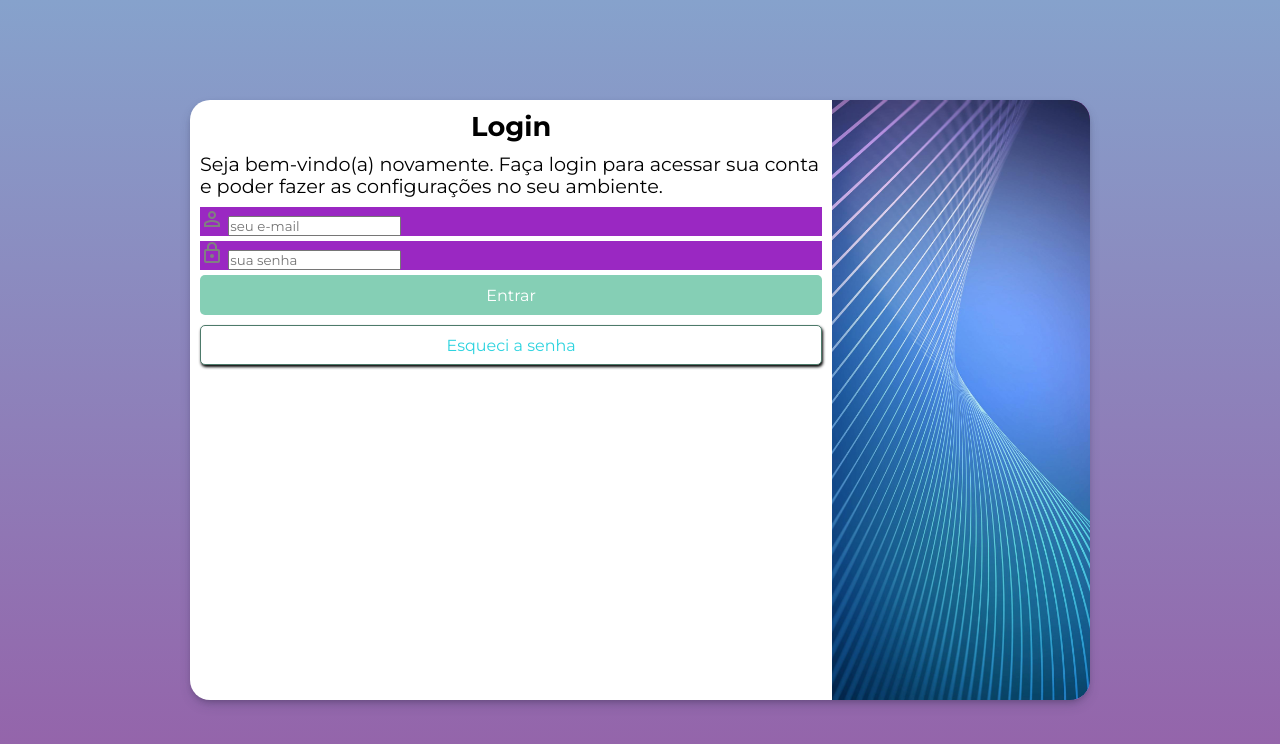
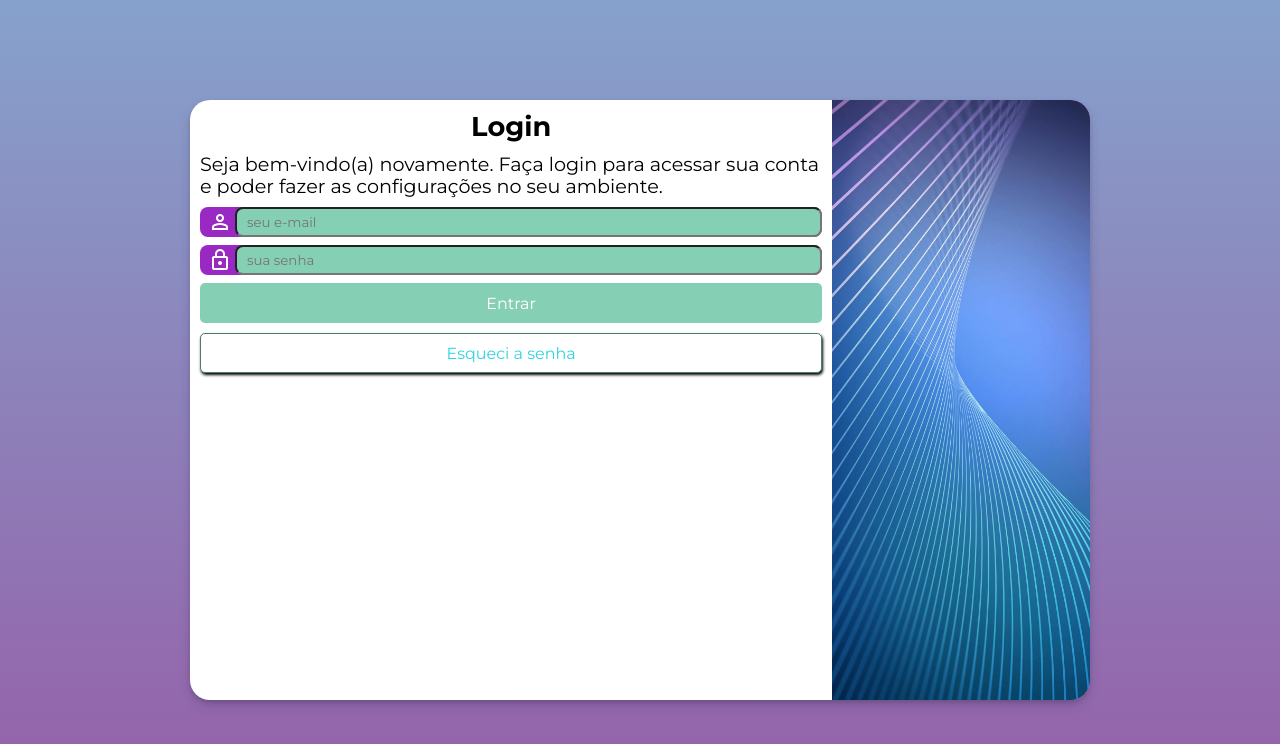
Before and after one commit to Nataliamorais-front/Projeto-Tela-Login, a plain HTML site: page index.html in a window 1280 px wide. Drawn offline with nearby package versions, Linux system fonts and the light colour scheme; a web font is replaced by a local one.

Commit message:
editando o formulario

```diff
--- a/estilo/style.css
+++ b/estilo/style.css
@@ -29,13 +29,40 @@ main{
    width: 100vw;
 }
 
+
+
 form div.campo{
+     display: flex;
+    align-items: center;
     background-color: #9a28c2;
-    margin: 5px 0px;
+    border-radius: 8px;
+    height: 30px;
+    margin: 8px 0px;
+
 }
 
 form div > label{
     display: none;
+}
+
+form div > span{
+   border-radius: 8px;
+    font-size: 1.2rem;
+    color: white;
+    width: 35px;
+    height: 30px;
+    padding: 8px;
+    margin-bottom: 10px;
+}
+
+div.campo > input{
+    background-color: #85cfb5;
+    padding: 10px;
+    width: 100%;
+    border-radius: 8px;
+    height: 30px;
+    border: 1px solid #rgb(181, 107, 207)
+    color: white;
 }
 
 
@@ -118,8 +145,3 @@ form > a.botao{
 form > a.botao:hover{
     background-color: #4ba786;
 }
-
-.material-symbols-outlined{
-    color: gray;
-
-}
```
